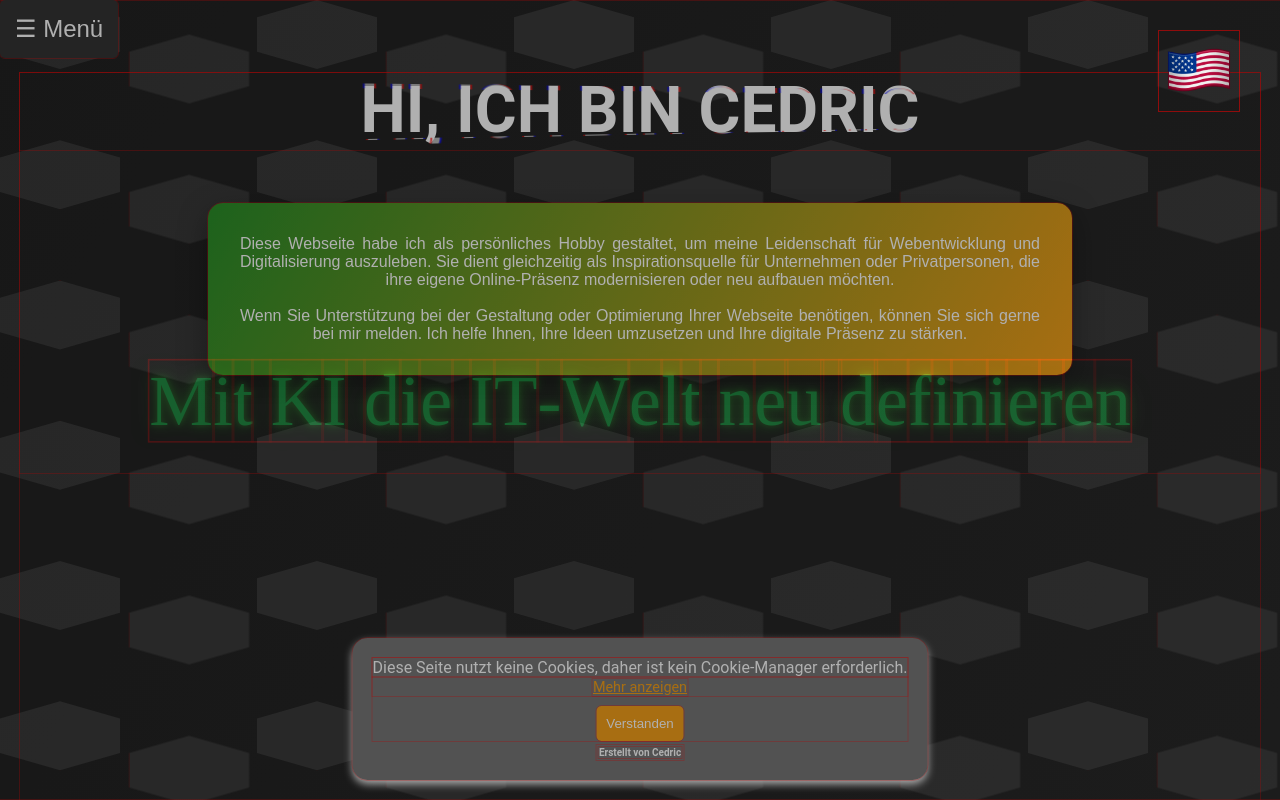
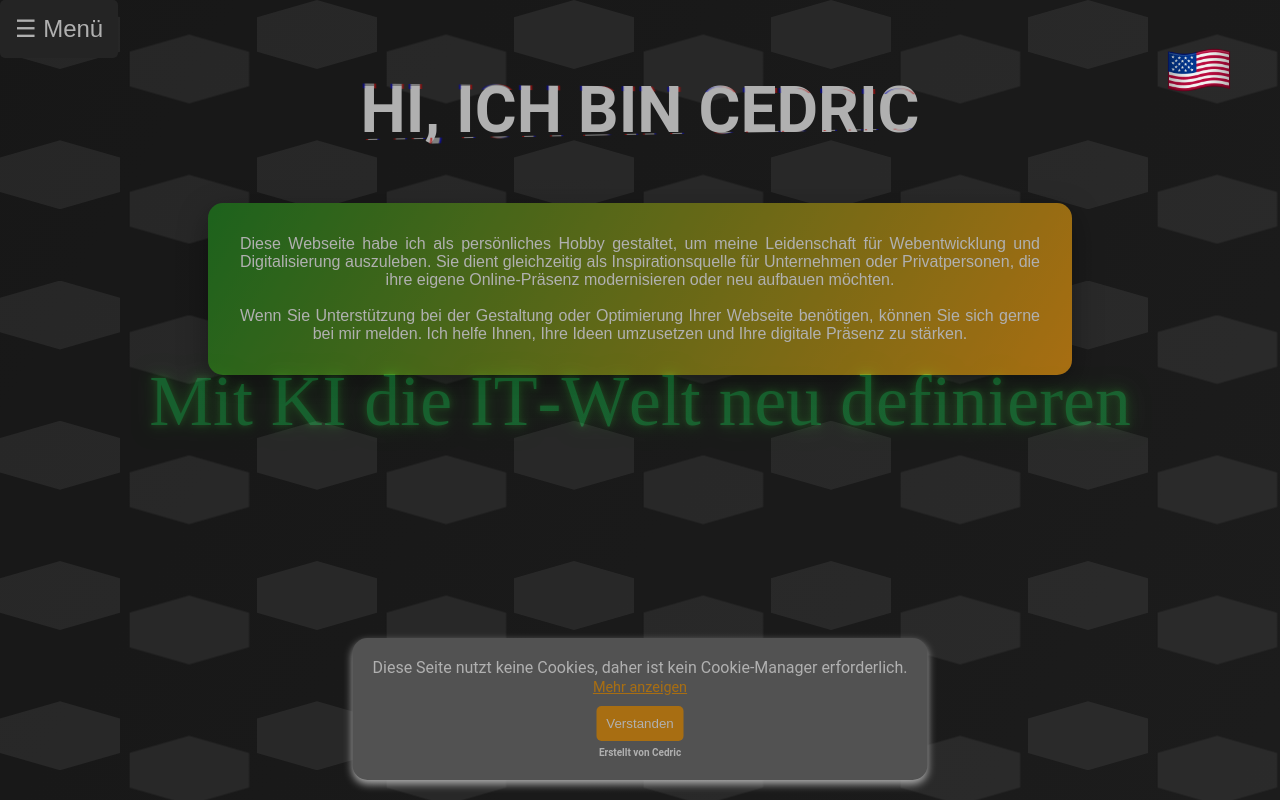
Before and after one commit to Cedric-CJ/AboutMe, a Vue app in the folder vue-deploy/: page /eng#/de in a window 1280 px wide. Built offline with nearby package versions, Linux system fonts and the light colour scheme.

Commit message:
Test Umrandung entfernt

```diff
--- a/vue-deploy/src/components/De/HomePageDe.vue
+++ b/vue-deploy/src/components/De/HomePageDe.vue
@@ -566,8 +566,4 @@ h1::after {
   opacity: 0; /* Start als unsichtbar */
   white-space: nowrap;
 }
-* {
-  outline: 1px solid rgba(255, 0, 0, 0.3);
-}
-
 </style>
```
